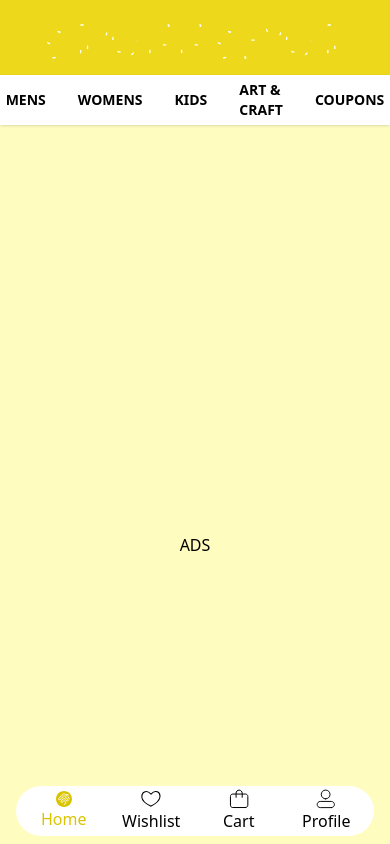
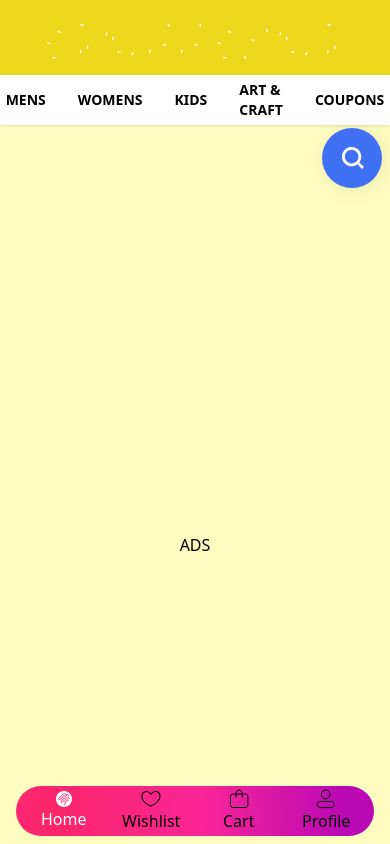
Before and after one commit to RohitPatil-r45/stoffspot, a Next.js app in the folder stoffspot/: page / in a window 390 px wide. Shown: the top 844 px of the page. Built offline with nearby package versions, Linux system fonts and the light colour scheme.

Commit message:
search added in mobile view

```diff
--- a/stoffspot/app/globals.css
+++ b/stoffspot/app/globals.css
@@ -20,6 +20,23 @@ body {
   .logo {
     animation: animate-stroke 3s infinite alternate;
   }
+
+  .scrollUp {
+    animation: slide-in-bottom 0.5s cubic-bezier(0.25, 0.46, 0.45, 0.94) both;
+  }
+
+  @keyframes slide-in-bottom {
+    0% {
+      -webkit-transform: translateY(150px);
+      transform: translateY(150px);
+      opacity: 0;
+    }
+    100% {
+      -webkit-transform: translateY(0);
+      transform: translateY(0);
+      opacity: 1;
+    }
+  }
   .menuDetails {
     width: 100%;
     padding: 2rem 5rem;
@@ -37,6 +54,7 @@ body {
     display: flex;
     justify-content: center;
     align-items: center;
+    animation: bounce-in-top 1.1s both;
   }
   .links {
     display: flex;
--- a/stoffspot/components/Nav.jsx
+++ b/stoffspot/components/Nav.jsx
@@ -1,6 +1,6 @@
 "use client";
 import Link from "next/link";
-import { useState } from "react";
+import { useEffect, useState } from "react";
 import { Cart, Heart, User } from "./SVG";
 import { SiHomebridge } from "react-icons/si";
 const Nav = () => {
@@ -18,7 +18,12 @@ const Nav = () => {
     Cart: false,
     User: false,
   });
-  const activeClass = { color: "#DAC400", borderBotton: "2px solid #DAC400" };
+  const [search, setSearch] = useState("");
+  const activeClass = { color: "white", borderBotton: "2px solid white" };
+  const handleSearch = () => {
+    console.log(search);
+    setSearch("");
+  };
   return (
     <nav className="w-full fixed min-h-[125px] flex justify-center items-center flex-col  z-10 ">
       <div className="w-full  min-h-[75px]  bg-[--primary] flex justify-around items-center ">
@@ -534,8 +539,37 @@ const Nav = () => {
           </div>
         </div>
       )}
+      <div className="fixed right-2 top-32 p-5 overflow-hidden w-[60px] h-[60px] hover:w-[395px] bg-[#4070f4] shadow-[2px_2px_20px_rgba(0,0,0,0.08)] rounded-full flex group items-center hover:duration-300 duration-300 md:hidden">
+        <div className="flex items-center justify-end fill-white">
+          <svg
+            xmlns="http://www.w3.org/2000/svg"
+            id="Isolation_Mode"
+            data-name="Isolation Mode"
+            viewBox="0 0 24 24"
+            width="22"
+            height="22"
+          >
+            <path d="M18.9,16.776A10.539,10.539,0,1,0,16.776,18.9l5.1,5.1L24,21.88ZM10.5,18A7.5,7.5,0,1,1,18,10.5,7.507,7.507,0,0,1,10.5,18Z"></path>
+          </svg>
+        </div>
+        <input
+          type="text"
+          value={search}
+          onChange={(e) => setSearch(e.target.value)}
+          onKeyDown={(e) => {
+            if (e.key === "Enter") handleSearch();
+          }}
+          className="outline-none text-[20px] bg-transparent w-full text-white font-normal px-4"
+        />
+      </div>
 
-      <div className="w-11/12 h-[50px]   flex justify-evenly items-center fixed bottom-2 le rounded-full bg-white md:hidden">
+      <div
+        className="w-11/12 h-[50px] scrollUp  font-medium flex justify-evenly items-center fixed bottom-2 le rounded-full  bg- md:hidden"
+        style={{
+          backgroundImage:
+            "radial-gradient(circle farthest-corner at 10.2% 55.8%, rgba(252, 37, 103, 1) 0%, rgba(250, 38, 151, 1) 46.2%, rgba(186, 8, 181, 1) 90.1%)",
+        }}
+      >
         <Link
           href="/"
           className="h-full flex flex-col justify-center items-center w-20"
@@ -555,7 +589,7 @@ const Nav = () => {
             setNav({ Home: false, Wishlist: true, Cart: false, User: false })
           }
         >
-          <Heart color={nav.Wishlist && "#DAC400"} />
+          <Heart color={nav.Wishlist && "white"} />
           <span>Wishlist</span>
         </Link>
         <Link
@@ -566,7 +600,7 @@ const Nav = () => {
             setNav({ Home: false, Wishlist: false, Cart: true, User: false })
           }
         >
-          <Cart color={nav.Cart && "#DAC400"} />
+          <Cart color={nav.Cart && "white"} />
           <span>Cart</span>
         </Link>
         <Link
@@ -577,7 +611,7 @@ const Nav = () => {
             setNav({ Home: false, Wishlist: false, Cart: false, User: true })
           }
         >
-          <User color={nav.User && "#DAC400"} />
+          <User color={nav.User && "white"} />
           <span>Profile</span>
         </Link>
       </div>
```
